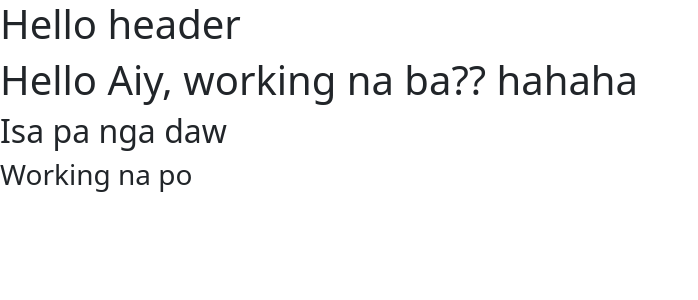
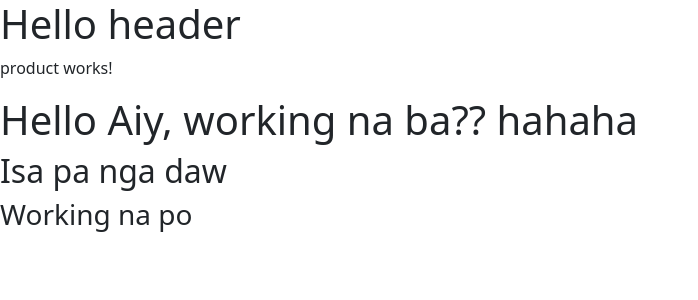
Before and after one commit to Krissha63400/e-commerce-app, an Angular app in the folder e-commerce-app/: page / in a window 1280 px wide. Shown: the top 300 px of the page, without its empty margins (0-698 px from the left). Built offline with nearby package versions, Linux system fonts and the light colour scheme.

Commit message:
product component

```diff
--- a/e-commerce-app/src/app/app.component.html
+++ b/e-commerce-app/src/app/app.component.html
@@ -1,4 +1,5 @@
 <app-header></app-header>
+<app-product></app-product>
 <h1>Hello Aiy, working na ba?? hahaha</h1>
 <h2>Isa pa nga daw</h2>
 <h3>Working na po</h3>
--- a/e-commerce-app/src/app/app.module.ts
+++ b/e-commerce-app/src/app/app.module.ts
@@ -3,11 +3,13 @@ import { BrowserModule } from '@angular/platform-browser';
 
 import { AppComponent } from './app.component';
 import { HeaderComponent } from './header/header.component';
+import { ProductComponent } from './product/product.component';
 
 @NgModule({
   declarations: [
     AppComponent,
-    HeaderComponent
+    HeaderComponent,
+    ProductComponent
   ],
   imports: [
     BrowserModule
--- /dev/null
+++ b/e-commerce-app/src/app/product/product.component.html
@@ -0,0 +1 @@
+<p>product works!</p>
```
Also changed, not shown: e-commerce-app/src/app/product/product.component.ts (added, +10 -0 lines), e-commerce-app/src/app/product/product.component.css (added).
